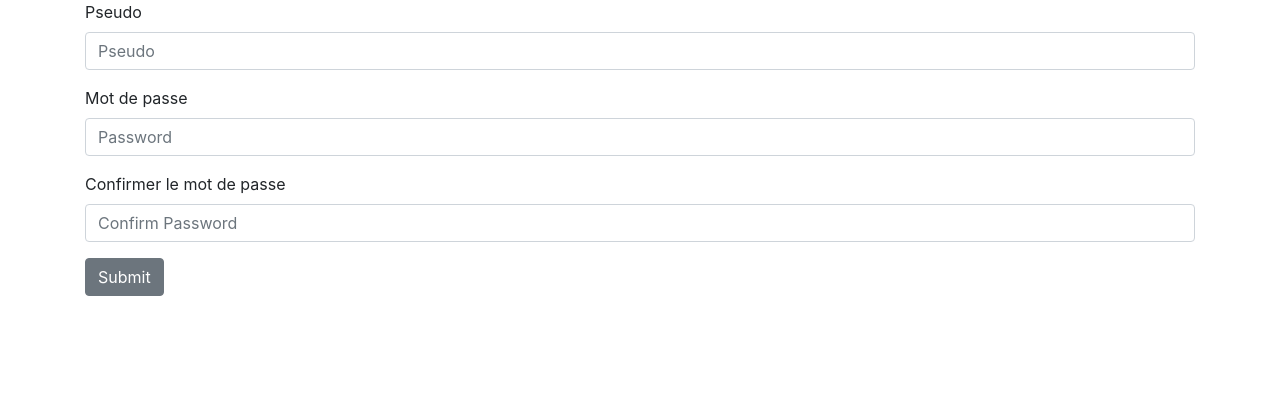
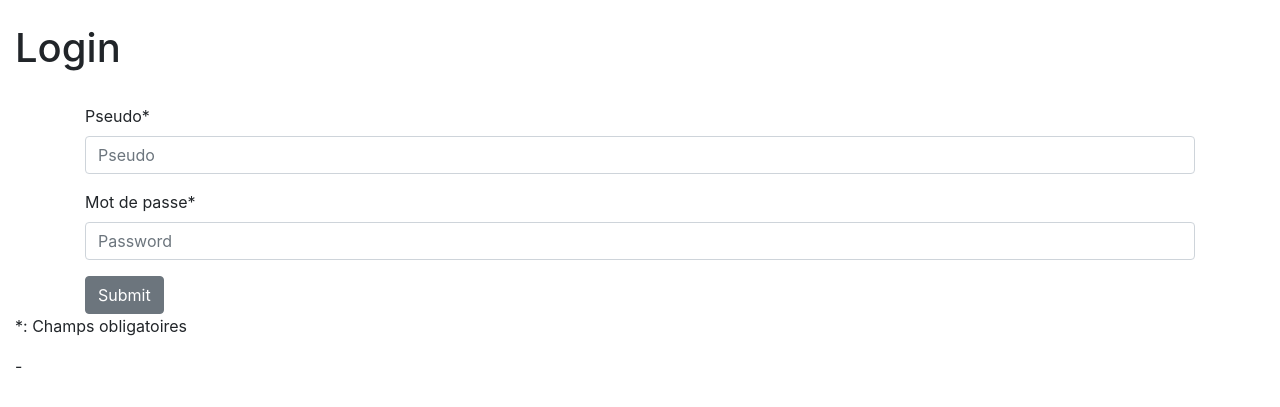
Before and after one commit to Denisi64/Atommeme, a PHP site: page /page/login.php in a window 1280 px wide. Shown: the part 56-463 px from the top of the page. Run offline with PHP 8.4, Linux system fonts and the light colour scheme.

Commit message:
update login + register

```diff
--- a/index.php
+++ b/index.php
@@ -1,3 +1,7 @@
+<?php
+session_start()
+?>
+
 <!DOCTYPE html>
 <html>
 <link rel="stylesheet" href="https://cdn.jsdelivr.net/npm/bootstrap@4.6.0/dist/css/bootstrap.min.css"
--- a/page/login.php
+++ b/page/login.php
@@ -1,3 +1,5 @@
+
+
 <!DOCTYPE html>
 <html>
 <link rel="stylesheet" href="https://cdn.jsdelivr.net/npm/bootstrap@4.6.0/dist/css/bootstrap.min.css"
@@ -7,26 +9,30 @@
     <?php
     include '../partials/navbar.php';
     ?>
+    <br>
+    <h1>Login</h1>
+    <br>
 </div>
 
 <div class="container-sm">
-    <form>
+    <form action="../partials/registerbdd.php" method="POST">
         <div class="form-group">
-            <label for="formGroupExampleInput">Pseudo</label>
-            <input type="text" class="form-control" id="formGroupExampleInput" placeholder="Pseudo">
+            <label for="formGroupExampleInput">Pseudo*</label>
+            <input type="text" class="form-control" id="pseudo" placeholder="Pseudo" name="pseudo">
         </div>
         <div class="form-group">
-            <label for="exampleInputPassword1">Mot de passe</label>
-            <input type="password" class="form-control" id="exampleInputPassword1" placeholder="Password">
+            <label for="exampleInputPassword1">Mot de passe*</label>
+            <input type="password" class="form-control" id="Password" placeholder="Password" name="password">
         </div>
-        <div class="form-group">
-            <label for="exampleInputPassword1">Confirmer le mot de passe</label>
-            <input type="password" class="form-control" id="exampleInputPassword1" placeholder="Confirm Password">
-        </div>
-        <button type="submit" class="btn btn-secondary">Submit</button>
+        <button type="submit" value="OK" class="btn btn-secondary">Submit</button>
     </form>
 </div>
+
+<div class="container-fluid">
+    <p>*: Champs obligatoires</p>-
+</div>
 </body>
+
 <script src="https://code.jquery.com/jquery-3.5.1.slim.min.js"
         integrity="sha384-DfXdz2htPH0lsSSs5nCTpuj/zy4C+OGpamoFVy38MVBnE+IbbVYUew+OrCXaRkfj"
         crossorigin="anonymous"></script>
--- a/partials/conectionbdd.php
+++ b/partials/conectionbdd.php
@@ -1,3 +1,4 @@
+
 <?php
 function connection()
 {
--- a/partials/navbar.php
+++ b/partials/navbar.php
@@ -17,7 +17,7 @@
                    aria-expanded="false">Connexion</a>
                 <div class="dropdown-menu">
                     <a class="dropdown-item" href="../page/register.php">Inscrivez vous</a>
-                    <a class="dropdown-item" href="#">Connectez vous</a>
+                    <a class="dropdown-item" href="../page/login.php">Connectez vous</a>
                 </div>
             </li>
         </ul>
```
Also changed, not shown: partials/loginbdd.php (added, +27 -0 lines), partials/registerbdd.php (+15 -6 lines).
